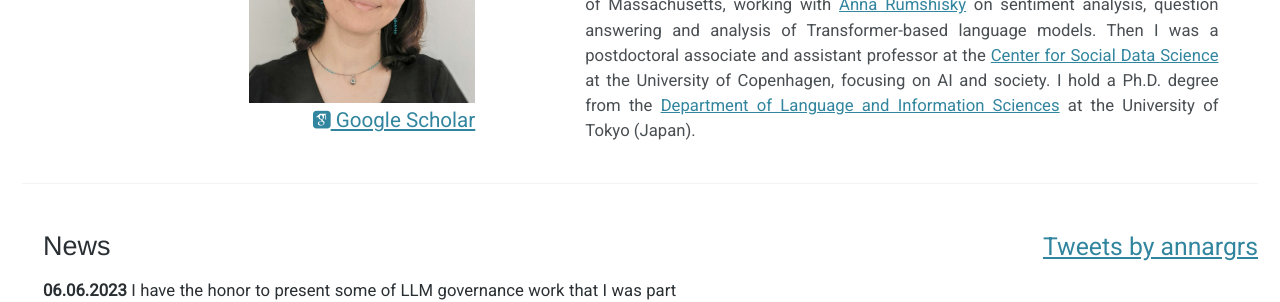
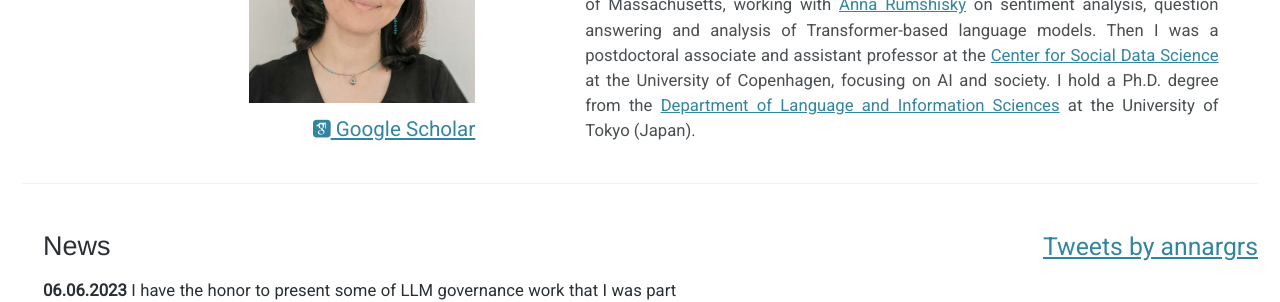
Before and after one commit to annargrs/annargrs.github.io, a Jekyll site: the page docs/index.html, which Jekyll copies as it is, in a window 1280 px wide. Shown: the part 241-543 px from the top of the page. Built offline with Jekyll 4.4.1, drawn with Linux system fonts in a browser that asks for light colours; nearby versions of some CDN libraries; emoji names are drawn with the system emoji font; some web fonts are replaced; comment, search, counter and statistics services are not loaded.

Commit message:
css tweaks

```diff
--- a/assets/css/main.scss
+++ b/assets/css/main.scss
@@ -85,7 +85,7 @@
 .profile-links {
   font-size: smaller!important;
   margin-bottom: 0em!important;
-  margin-top: 0.1em!important;
+  margin-top: 0.5em!important;
 }
 
 .bibliography {
@@ -108,8 +108,12 @@
       padding: 1em!important;
   }
   .profile-pic-container {
-    margin-right: -1em!important;
+//    margin-right: -1em!important;
   }
+  .twitter {
+    display: none;
+  }
+
 }
 
 .twitter-timeline {
```
